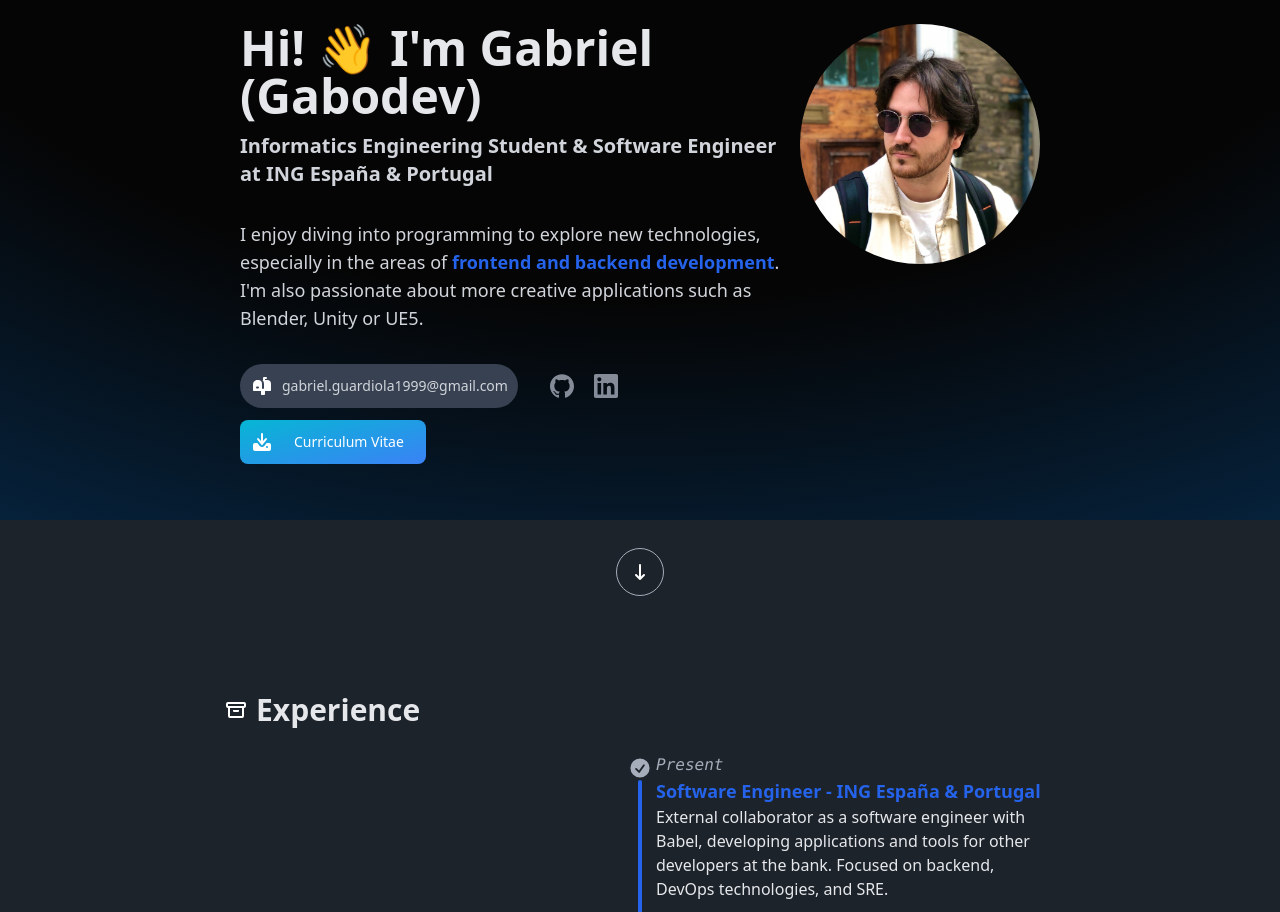
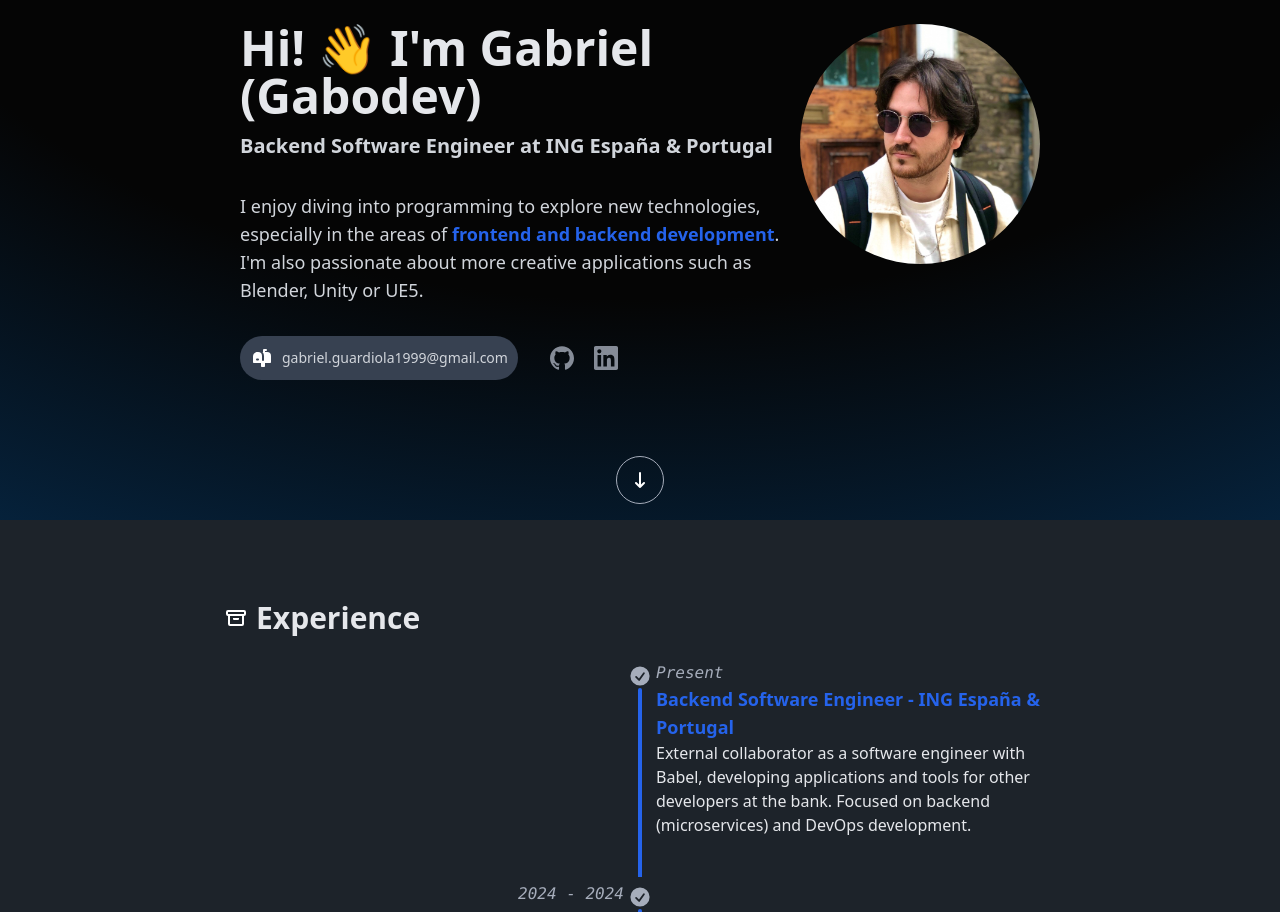
Before and after one commit to Gguardiola/Portfolio-v1, an Astro site: page / in a window 1280 px wide. Shown: the part 280-1192 px from the top of the page. Built offline with nearby package versions, Linux system fonts and the light colour scheme; Astro itself is replaced by a stand-in of ours; what tw-elements would draw is missing.

Commit message:
refactor: experience and position

```diff
--- a/src/components/About.astro
+++ b/src/components/About.astro
@@ -34,7 +34,7 @@
                   <img src="/pfp.jpeg" />
                 </div>
             </div>
-            <p class="mt-3 mb-8 text-xl font-bold text-gray-300">Informatics Engineering Student & Software Engineer at ING España & Portugal</p>
+            <p class="mt-3 mb-8 text-xl font-bold text-gray-300">Backend Software Engineer at ING España & Portugal</p>
             <p class="mb-8 mt-1 text-lg text-gray-300">I enjoy diving into programming to explore new technologies, especially in the areas of <span class="font-bold text-blue-600">frontend and backend development</span>. I'm also passionate about more creative applications such as Blender, Unity or UE5.</p>
             <div class="flex flex-col md:gap-5 space-y-4 sm:flex-row sm:justify-center md:justify-start sm:space-y-0">
                 <div class="items-center">
@@ -48,14 +48,6 @@
                     <a href="https://www.linkedin.com/in/gabriel-guardiola/" class="m-1 opacity-80 hover:opacity-100" target="_blank"><Linkedin class="size-6" /></a>
                 </div>
 
-            </div>
-            <div class="mt-3">
-                <a href="https://drive.google.com/drive/folders/1i0XhcEeGY4TFzKIVnPpseIAZUlz4Vtc1?usp=drive_link" target="_blank" class="relative inline-flex items-center justify-center p-0.5 mb-2 me-2 overflow-hidden text-sm font-medium text-white rounded-lg group bg-gradient-to-br from-cyan-500 to-blue-500 group-hover:from-cyan-500 group-hover:to-blue-500 hover:text-white dark:text-white focus:ring-4 focus:outline-none ">
-                    <span class="pl-2"><Download /></span>
-                    <span class="relative px-5 py-2.5 transition-all ease-in duration-75 bg-none dark:bg-gray-900 rounded-md group-hover:bg-opacity-0">
-                    Curriculum Vitae
-                    </span>
-                </a>
             </div>
 
         </div>
--- a/src/components/Experience.astro
+++ b/src/components/Experience.astro
@@ -4,11 +4,11 @@
 
 const experience = [
     {
-        title: "Software Engineer",
+        title: "Backend Software Engineer",
         company: "ING España & Portugal",
         start: "Present",
         end: "",
-        description: "External collaborator as a software engineer with Babel, developing applications and tools for other developers at the bank. Focused on backend, DevOps technologies, and SRE.",
+        description: "External collaborator as a software engineer with Babel, developing applications and tools for other developers at the bank. Focused on backend (microservices) and DevOps development.",
         evenodd: 0
     },
     {
```
Also changed, not shown: 1 other file.
